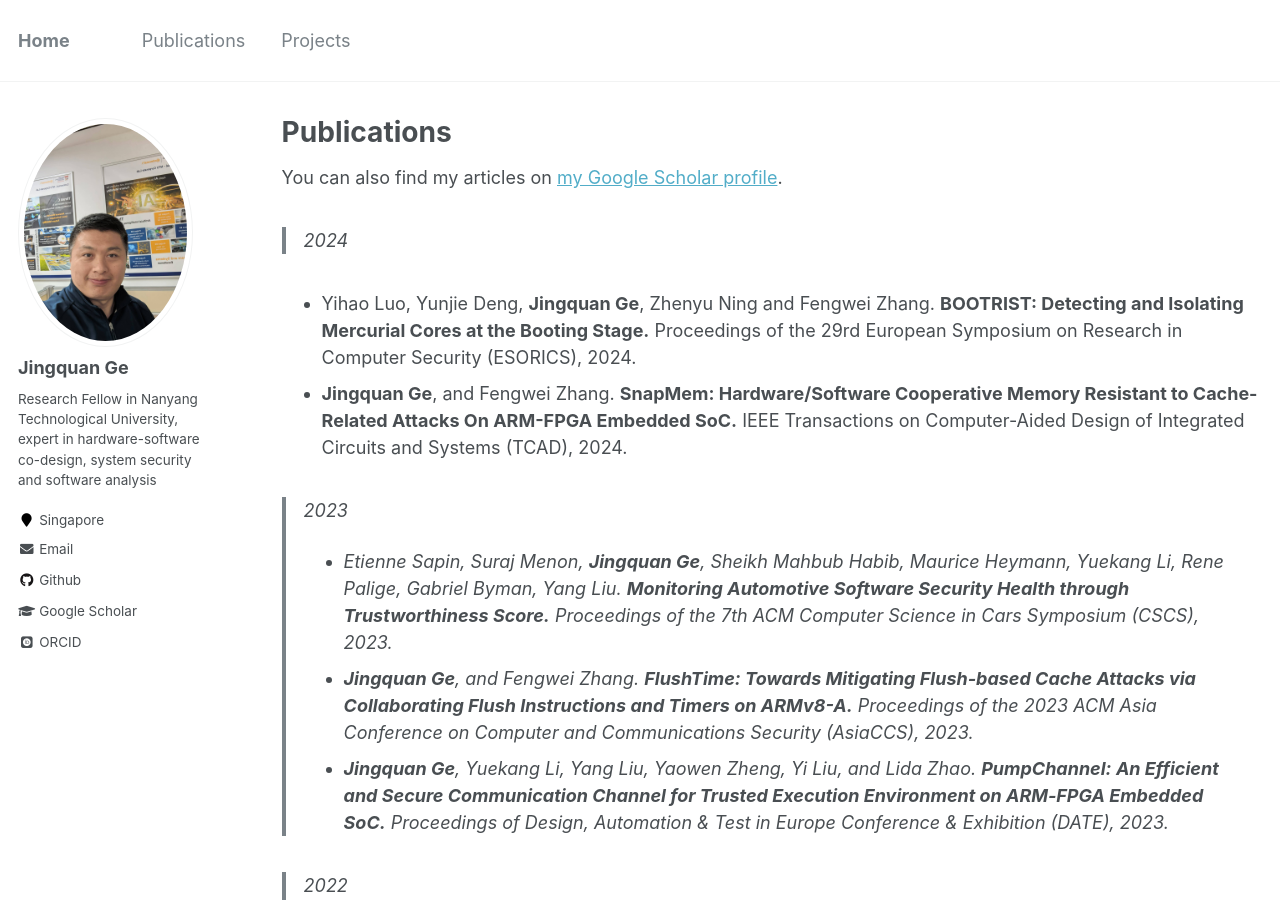
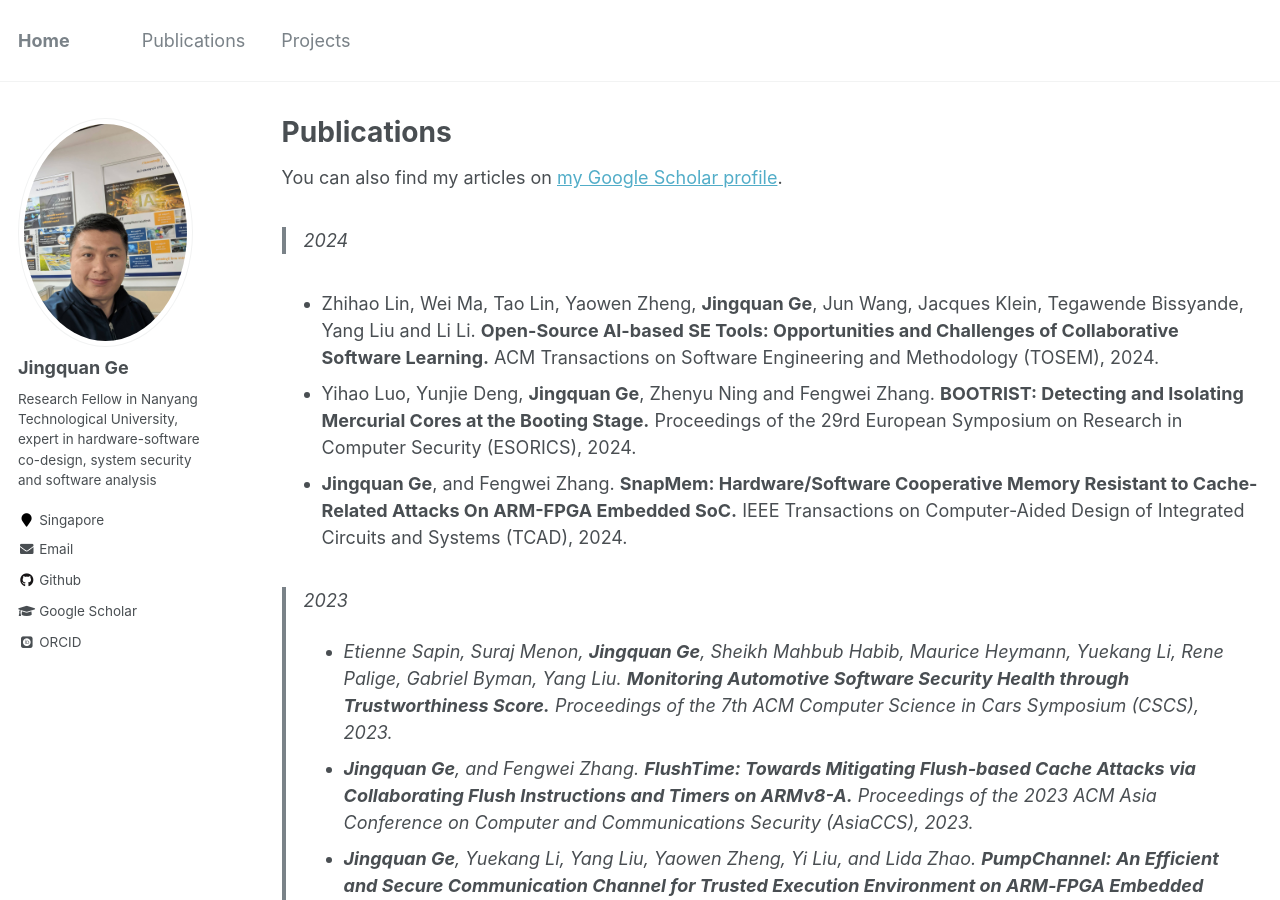
Before and after one commit to gejingquan/gejingquan.github.io, a Jekyll site: the page built from _pages/publications.md, in a window 1280 px wide and 900 px high. Built offline with Jekyll 4.4.1, drawn with Linux system fonts in a browser that asks for light colours; some web fonts are replaced.

Commit message:
Update publications.md

```diff
--- a/_pages/publications.md
+++ b/_pages/publications.md
@@ -8,6 +8,9 @@ You can also find my articles on <a href="https://scholar.google.com/citations?h
 
 > 2024
 
+- Zhihao Lin, Wei Ma, Tao Lin, Yaowen Zheng, **Jingquan Ge**, Jun Wang, Jacques Klein, Tegawende Bissyande, Yang Liu and Li Li.
+**Open-Source AI-based SE Tools: Opportunities and Challenges of Collaborative Software Learning.**
+ACM Transactions on Software Engineering and Methodology (TOSEM), 2024.
 - Yihao Luo, Yunjie Deng, **Jingquan Ge**, Zhenyu Ning and Fengwei Zhang.
 **BOOTRIST: Detecting and Isolating Mercurial Cores at the Booting Stage.**
 Proceedings of the 29rd European Symposium on Research in Computer Security (ESORICS), 2024.
```
